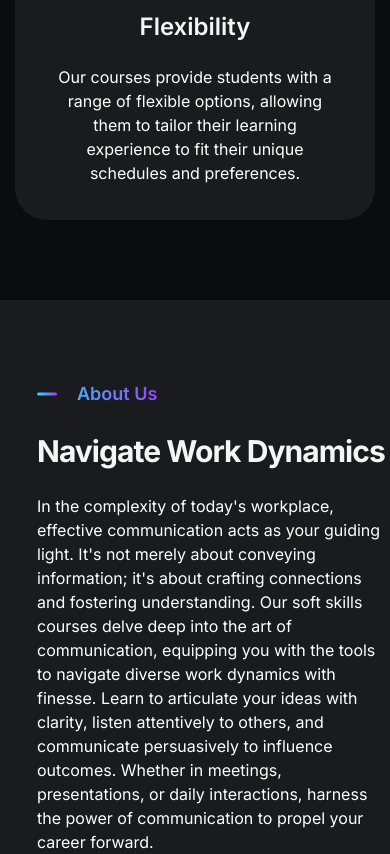
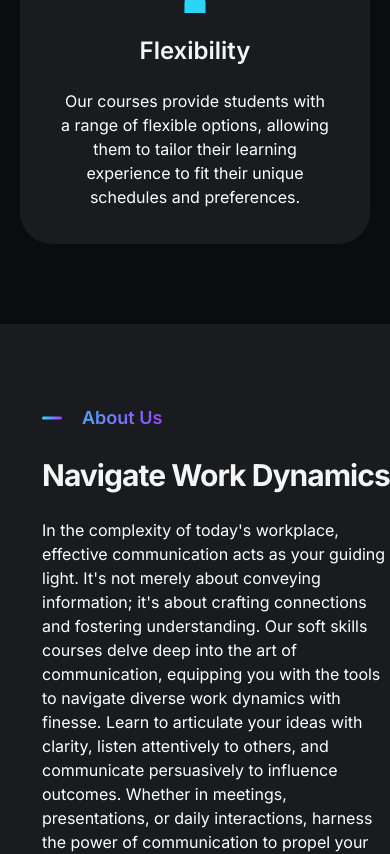
Before and after one commit to devs-nazmul/tasks_merchant-16, a Next.js app: page / in a window 390 px wide. Shown: the part 2164-3018 px from the top of the page. Built offline with nearby package versions, Linux system fonts and the light colour scheme.

Commit message:
first commit

```diff
--- a/app/globals.css
+++ b/app/globals.css
@@ -75,7 +75,7 @@ a {
   }
 
   .container {
-    padding: 80px 5px;
+    padding: 80px 10px;
   }
 
 }
```
